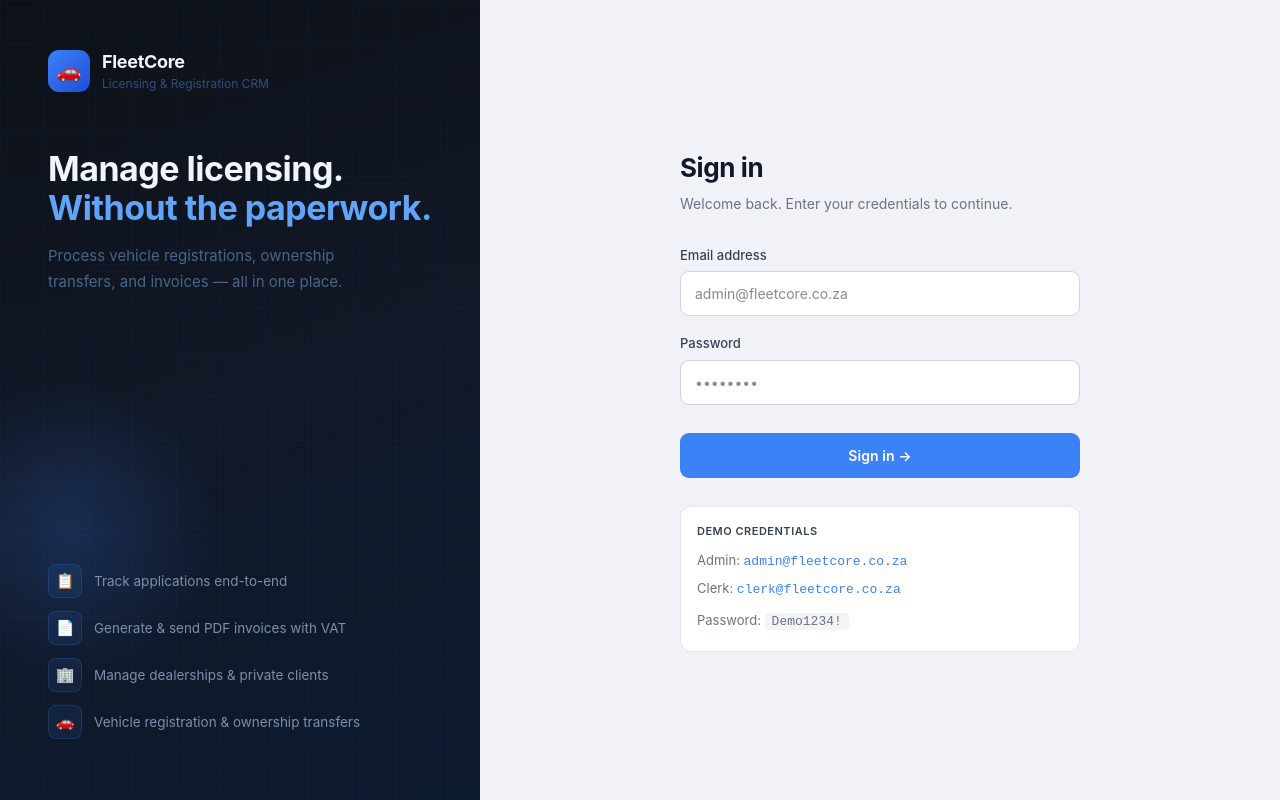
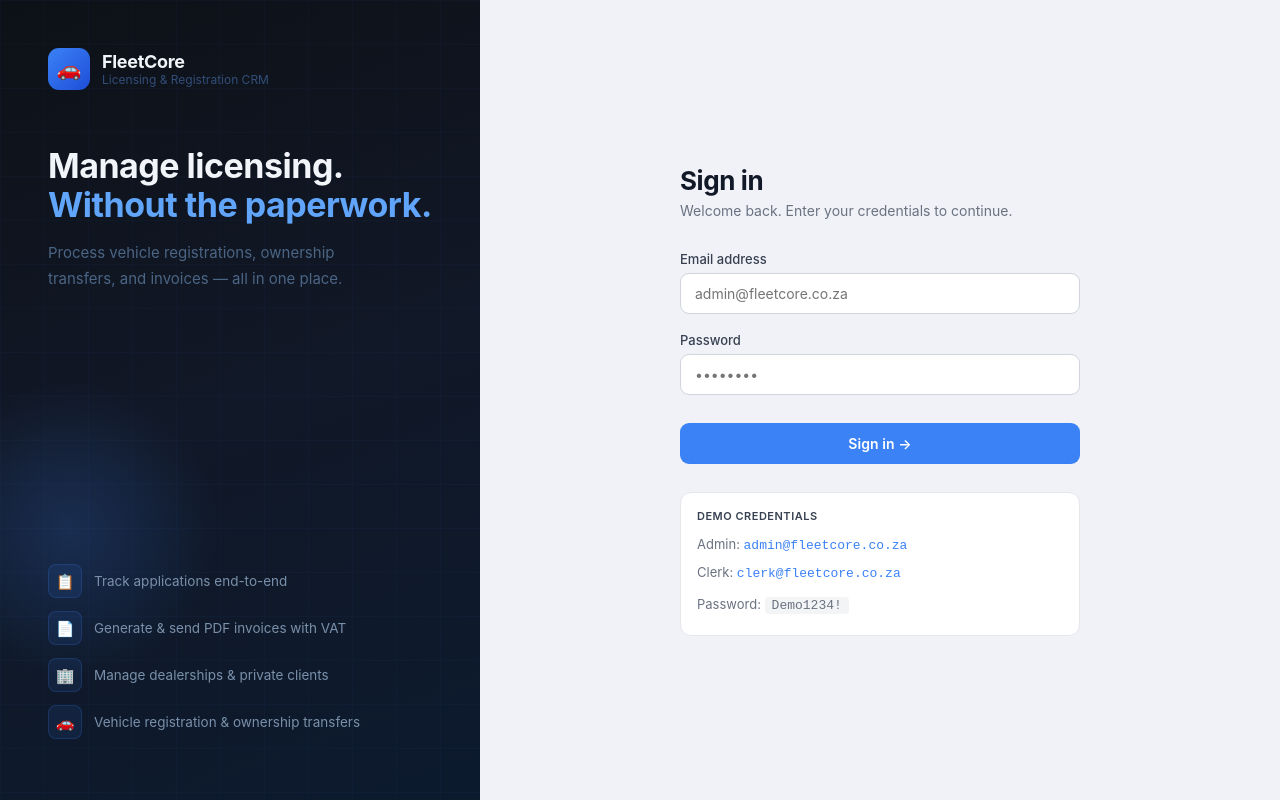
Before and after one commit to lihle-sibiya/FleetCore, a React app in the folder frontend/: page /login in a window 1280 px wide. Built offline with nearby package versions, Linux system fonts and the light colour scheme; the HTML template or start-up script is replaced by a standard one.

Commit message:
refactor: update frontend main.jsx

```diff
--- a/frontend/src/index.css
+++ b/frontend/src/index.css
@@ -11,7 +11,7 @@
   }
 } */
 
-@import url('https://fonts.googleapis.com/css2?family=DM+Sans:ital,opsz,wght@0,9..40,300;0,9..40,400;0,9..40,500;0,9..40,600;1,9..40,400&family=DM+Mono:wght@400;500&display=swap');
+/* @import url('https://fonts.googleapis.com/css2?family=DM+Sans:ital,opsz,wght@0,9..40,300;0,9..40,400;0,9..40,500;0,9..40,600;1,9..40,400&family=DM+Mono:wght@400;500&display=swap');
 @import "tailwindcss";
 
 *, *::before, *::after { box-sizing: border-box; }
@@ -61,3 +61,12 @@ body { background: var(--page-bg); color: var(--text-primary); margin: 0; -webki
 ::-webkit-scrollbar { width: 5px; height: 5px; }
 ::-webkit-scrollbar-track { background: transparent; }
 ::-webkit-scrollbar-thumb { background: #d1d5e8; border-radius: 99px; }
+
+
+@import url('https://fonts.googleapis.com/css2?family=Inter:wght@300;400;500;600;700&family=JetBrains+Mono:wght@400;500&display=swap');
+
+*, *::before, *::after { box-sizing: border-box; margin: 0; padding: 0; }
+body { font-family: 'Inter', system-ui, sans-serif; background: #f0f2f8; color: #111827; -webkit-font-smoothing: antialiased; }
+a { text-decoration: none; }
+button { font-family: inherit; cursor: pointer; }
+input, select, textarea { font-family: inherit; }
```
Also changed, not shown: frontend/src/main.jsx (line endings or trailing spaces).
